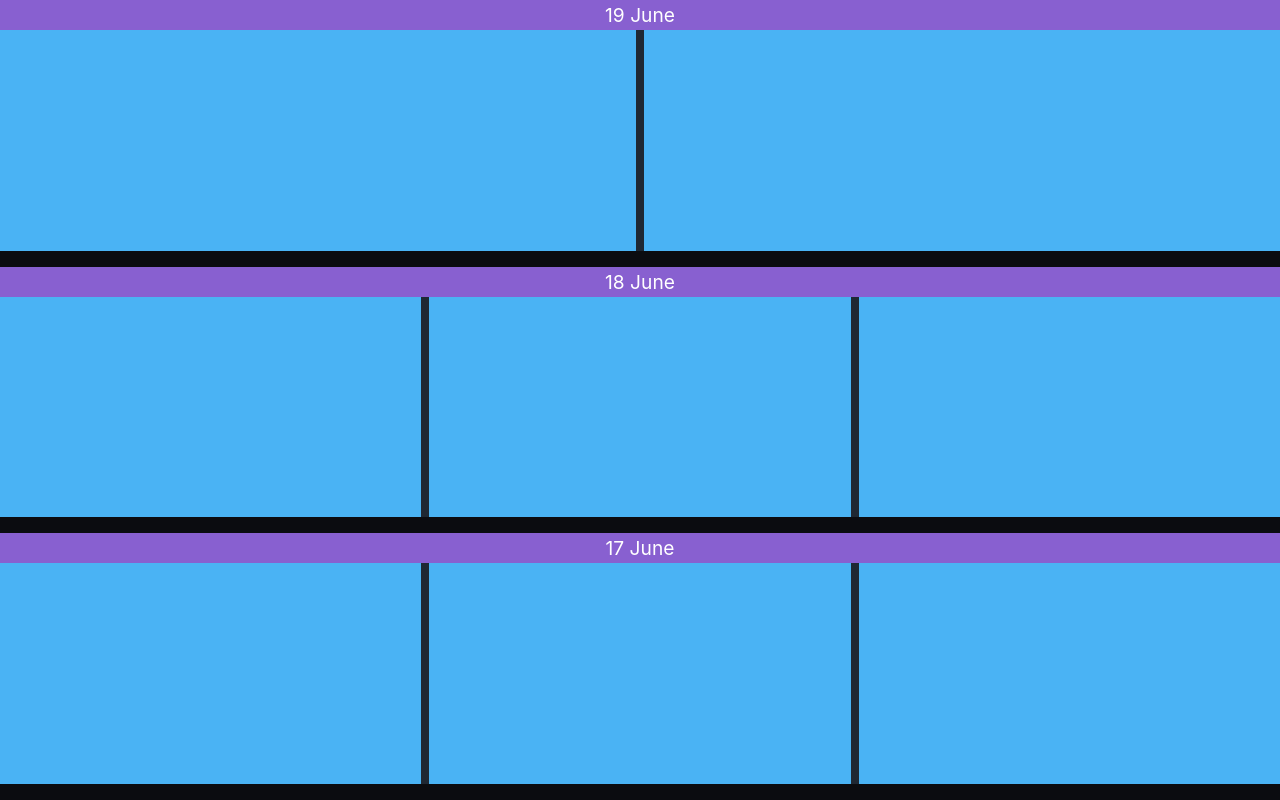
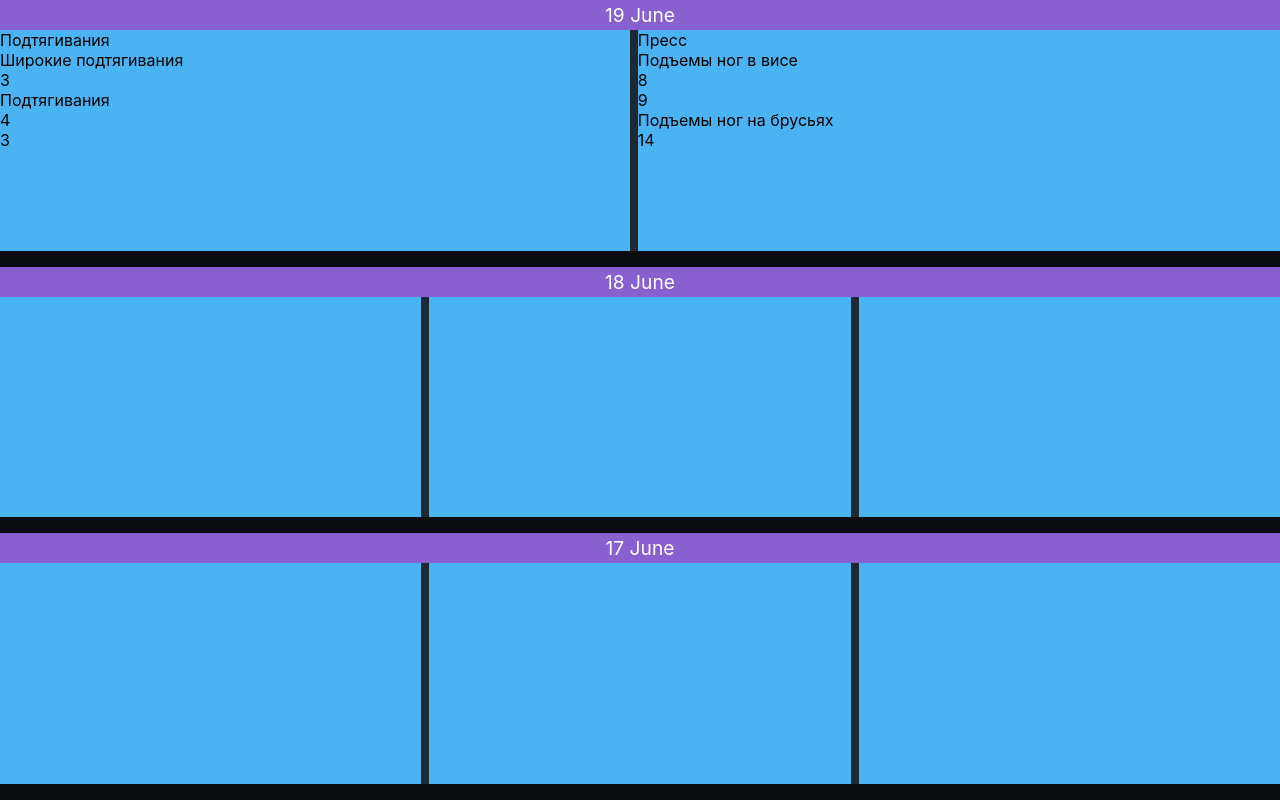
Before and after one commit to bpetrukovich/workout-logger, an Angular app in the folder front/: page / in a window 1280 px wide. Shown: the top 800 px of the page. Built offline with nearby package versions, Linux system fonts and the light colour scheme.

Commit message:
change html structure

```diff
--- a/front/src/app/experiment/experiment.html
+++ b/front/src/app/experiment/experiment.html
@@ -1,8 +1,31 @@
 <section>
   <div class="date">19 June</div>
   <div class="exercise-groups">
-    <div class="exercise-group"></div>
-    <div class="exercise-group"></div>
+    <div class="exercise-group">
+      Подтягивания
+      <div class="set-group">
+        <div class="exercise-name">Широкие подтягивания</div>
+        <div class="exercise-set">3</div>
+      </div>
+      <div class="set-group">
+        <div class="exercise-name">Подтягивания</div>
+        <div class="exercise-set">4</div>
+        <div class="exercise-set">3</div>
+      </div>
+    </div>
+
+    <div class="exercise-group">
+      Пресс
+      <div class="set-group">
+        <div class="exercise-name">Подъемы ног в висе</div>
+        <div class="exercise-set">8</div>
+        <div class="exercise-set">9</div>
+      </div>
+      <div class="set-group">
+        <div class="exercise-name">Подъемы ног на брусьях</div>
+        <div class="exercise-set">14</div>
+      </div>
+    </div>
   </div>
 </section>
 
```
